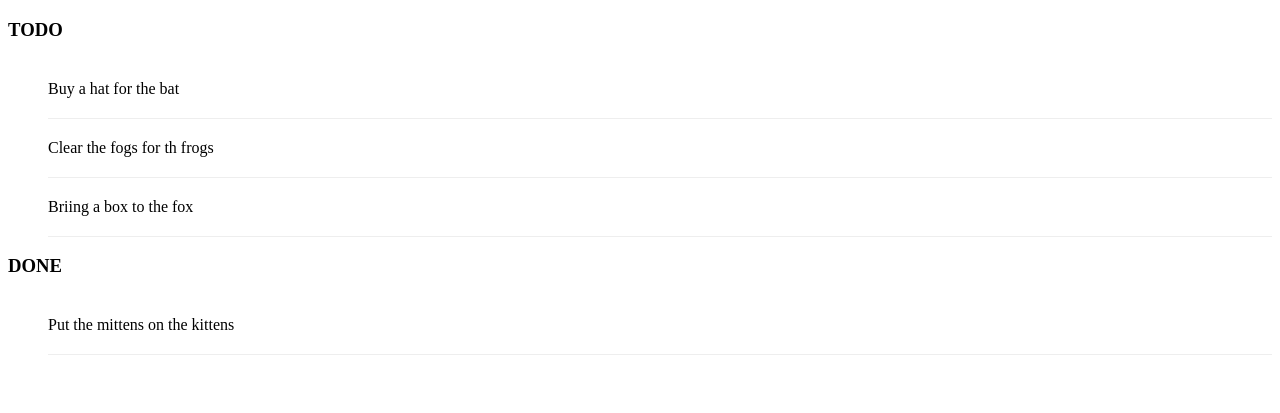
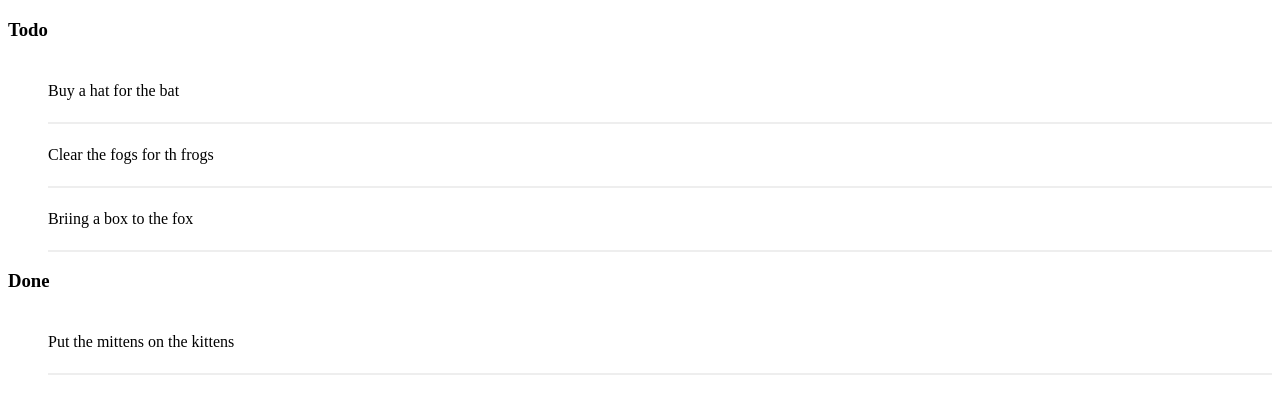
Before and after one commit to ywg181/todo-list, a plain HTML site: page index.html in a window 1280 px wide. Shown: the part 61-474 px from the top of the page. Drawn offline with Linux system fonts and the light colour scheme.

Commit message:
Change CSS to introduce conflicts

```diff
--- a/index.html
+++ b/index.html
@@ -5,15 +5,15 @@
         <title>TODO list</title>
         <style>
             h1 {
-                test-align: center;
+                text-align: left;
             }
             h3 {
-                text-transform: uppercase;
+                text-transform: capitalize;
             }
             li {
                 overflow: hidden;
-                padding: 20px 0;
-                border-bottom: 1px solid #eee;
+                padding: 22px 0;
+                border-bottom: 2px solid #eee;
             }
         </style>
     </head>
```
